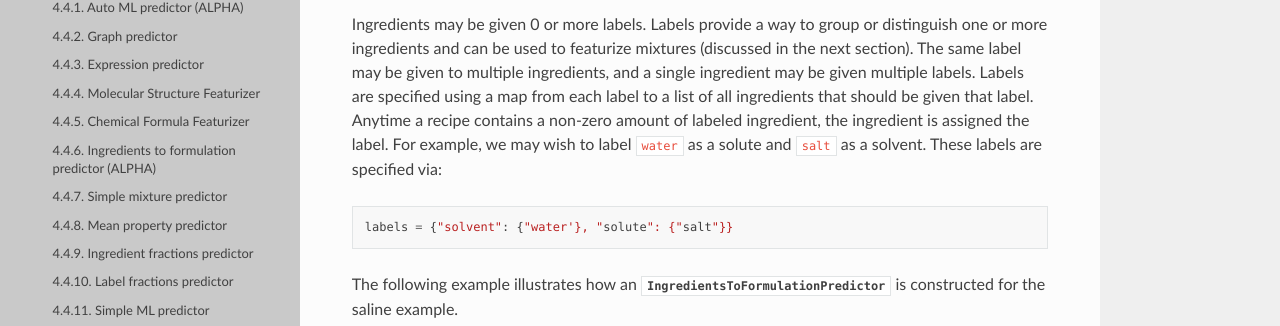
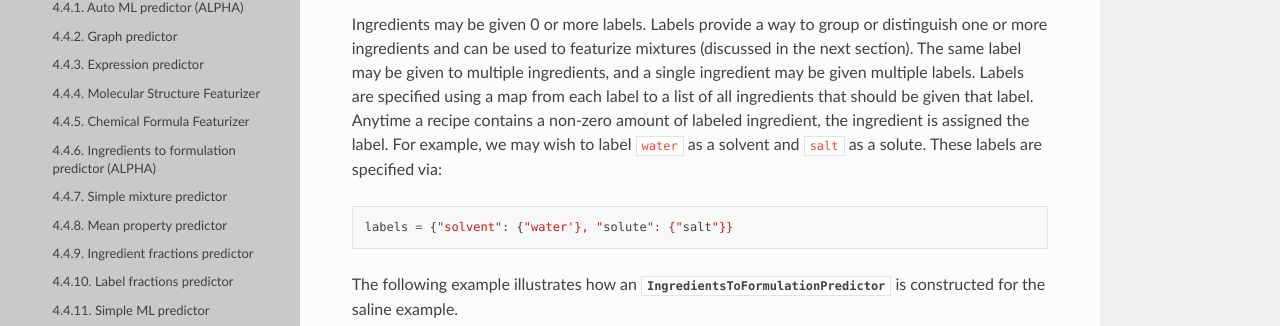
Before and after one commit to CitrineInformatics/citrine-python, a Sphinx documentation site: the page built from docs/source/workflows/predictors.rst, in a window 1280 px wide and 900 px high, scrolled down 6460 px. Shown: the part 123-449 px from the top of the window. Built offline with Sphinx 7.4.7 and the Read the Docs theme 2.0.0, drawn with Linux system fonts in a browser that asks for light colours.

```diff
--- a/docs/source/workflows/predictors.rst
+++ b/docs/source/workflows/predictors.rst
@@ -338,7 +338,7 @@ Labels provide a way to group or distinguish one or more ingredients and can be
 The same label may be given to multiple ingredients, and a single ingredient may be given multiple labels.
 Labels are specified using a map from each label to a list of all ingredients that should be given that label.
 Anytime a recipe contains a non-zero amount of labeled ingredient, the ingredient is assigned the label.
-For example, we may wish to label ``water`` as a solute and ``salt`` as a solvent.
+For example, we may wish to label ``water`` as a solvent and ``salt`` as a solute.
 These labels are specified via:
 
 .. code:: python
```
